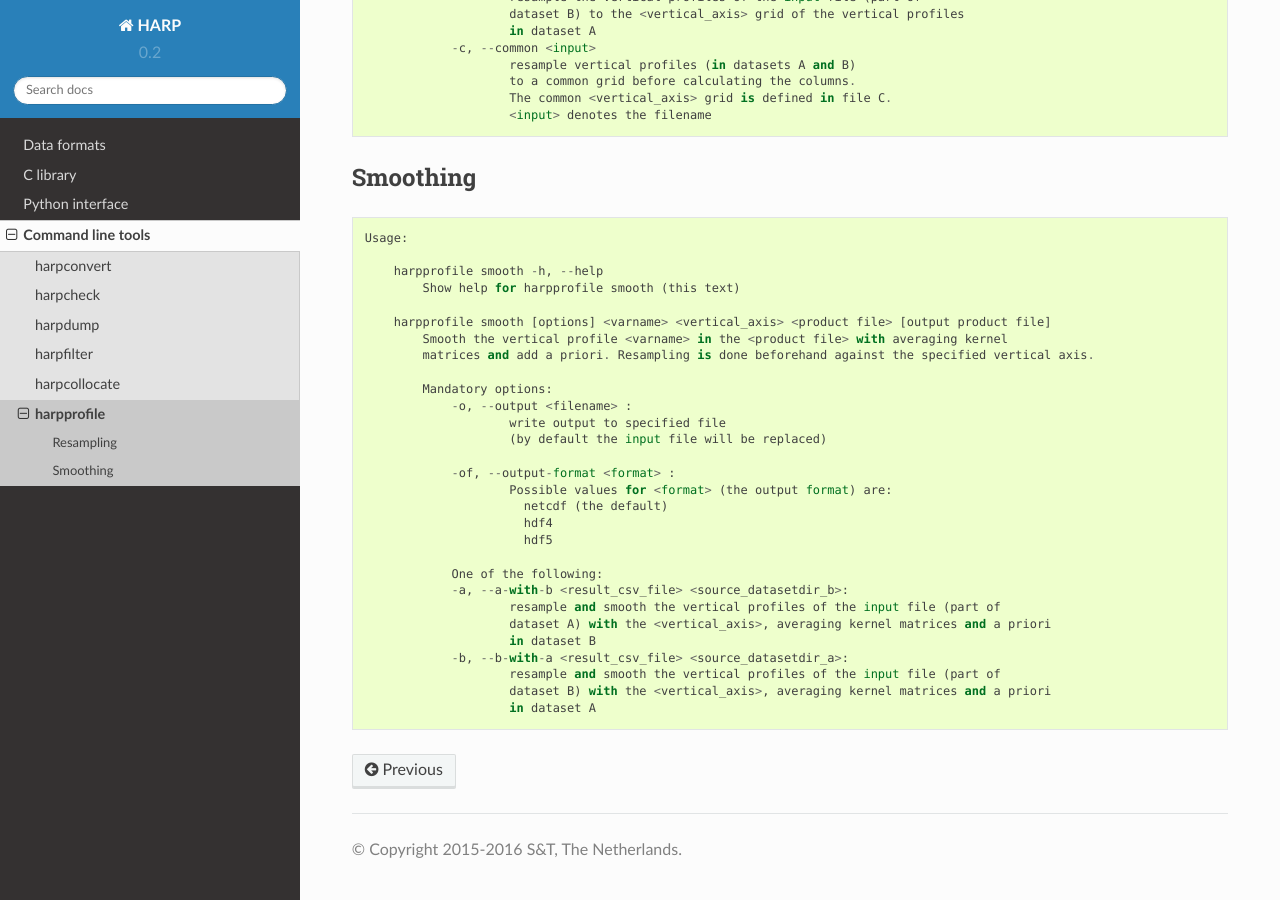
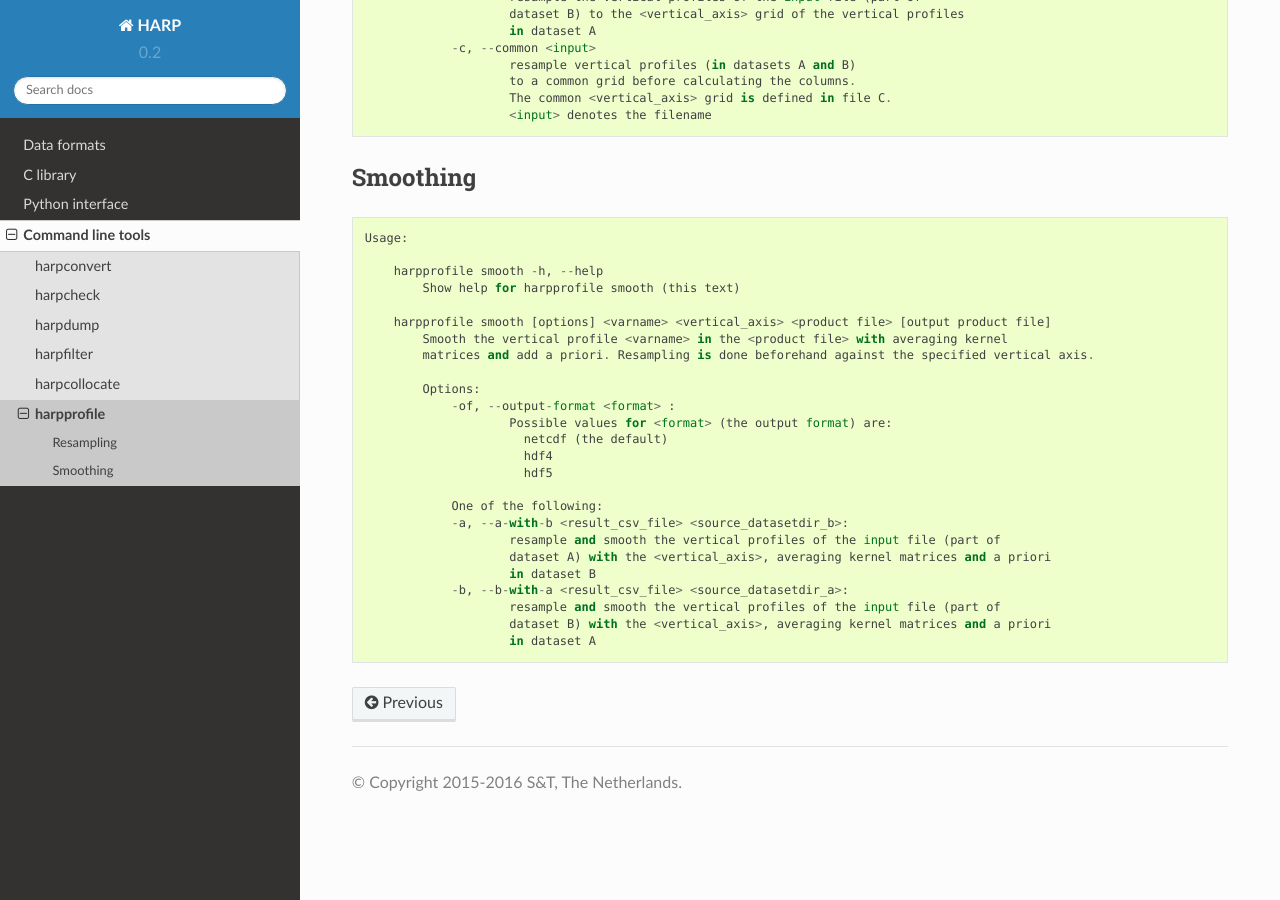
Before and after one commit to stcorp/harp, a Sphinx documentation site: the page built from doc/harpprofile.rst, in a window 1280 px wide and 900 px high, scrolled down 959 px. Built offline with Sphinx 7.4.7 and the Read the Docs theme 2.0.0, drawn with Linux system fonts in a browser that asks for light colours; pages that are not in the unit, such as notebooks, are missing from menus.

Commit message:
Fix documentation for harpprofile smooth

```diff
--- a/doc/harpprofile.rst
+++ b/doc/harpprofile.rst
@@ -71,11 +71,7 @@ Smoothing
           Smooth the vertical profile <varname> in the <product file> with averaging kernel
           matrices and add a priori. Resampling is done beforehand against the specified vertical axis.
 
-          Mandatory options:
-              -o, --output <filename> :
-                      write output to specified file
-                      (by default the input file will be replaced)
-
+          Options:
               -of, --output-format <format> :
                       Possible values for <format> (the output format) are:
                         netcdf (the default)
--- a/doc/html/harpprofile.html
+++ b/doc/html/harpprofile.html
@@ -212,11 +212,7 @@
         <span class="n">Smooth</span> <span class="n">the</span> <span class="n">vertical</span> <span class="n">profile</span> <span class="o">&lt;</span><span class="n">varname</span><span class="o">&gt;</span> <span class="ow">in</span> <span class="n">the</span> <span class="o">&lt;</span><span class="n">product</span> <span class="n">file</span><span class="o">&gt;</span> <span class="k">with</span> <span class="n">averaging</span> <span class="n">kernel</span>
         <span class="n">matrices</span> <span class="ow">and</span> <span class="n">add</span> <span class="n">a</span> <span class="n">priori</span><span class="o">.</span> <span class="n">Resampling</span> <span class="ow">is</span> <span class="n">done</span> <span class="n">beforehand</span> <span class="n">against</span> <span class="n">the</span> <span class="n">specified</span> <span class="n">vertical</span> <span class="n">axis</span><span class="o">.</span>
 
-        <span class="n">Mandatory</span> <span class="n">options</span><span class="p">:</span>
-            <span class="o">-</span><span class="n">o</span><span class="p">,</span> <span class="o">--</span><span class="n">output</span> <span class="o">&lt;</span><span class="n">filename</span><span class="o">&gt;</span> <span class="p">:</span>
-                    <span class="n">write</span> <span class="n">output</span> <span class="n">to</span> <span class="n">specified</span> <span class="n">file</span>
-                    <span class="p">(</span><span class="n">by</span> <span class="n">default</span> <span class="n">the</span> <span class="nb">input</span> <span class="n">file</span> <span class="n">will</span> <span class="n">be</span> <span class="n">replaced</span><span class="p">)</span>
-
+        <span class="n">Options</span><span class="p">:</span>
             <span class="o">-</span><span class="n">of</span><span class="p">,</span> <span class="o">--</span><span class="n">output</span><span class="o">-</span><span class="nb">format</span> <span class="o">&lt;</span><span class="nb">format</span><span class="o">&gt;</span> <span class="p">:</span>
                     <span class="n">Possible</span> <span class="n">values</span> <span class="k">for</span> <span class="o">&lt;</span><span class="nb">format</span><span class="o">&gt;</span> <span class="p">(</span><span class="n">the</span> <span class="n">output</span> <span class="nb">format</span><span class="p">)</span> <span class="n">are</span><span class="p">:</span>
                       <span class="n">netcdf</span> <span class="p">(</span><span class="n">the</span> <span class="n">default</span><span class="p">)</span>
```
Also changed, not shown: doc/html/searchindex.js.
